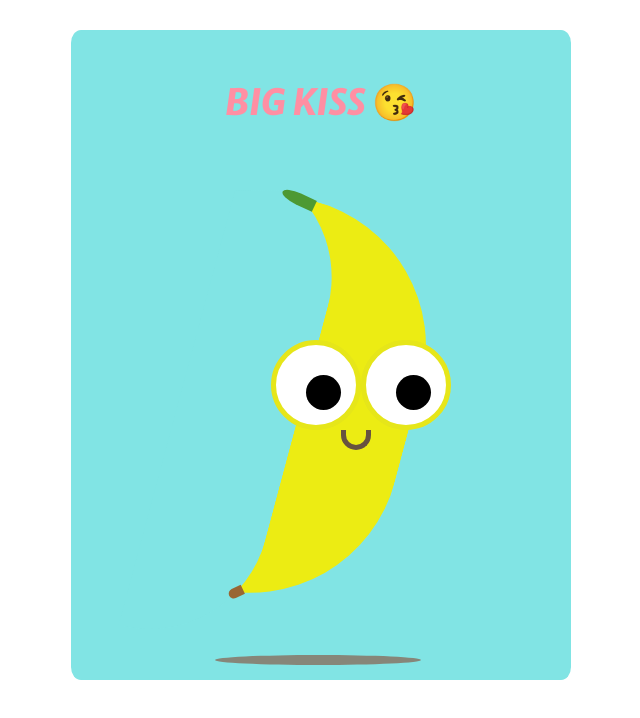
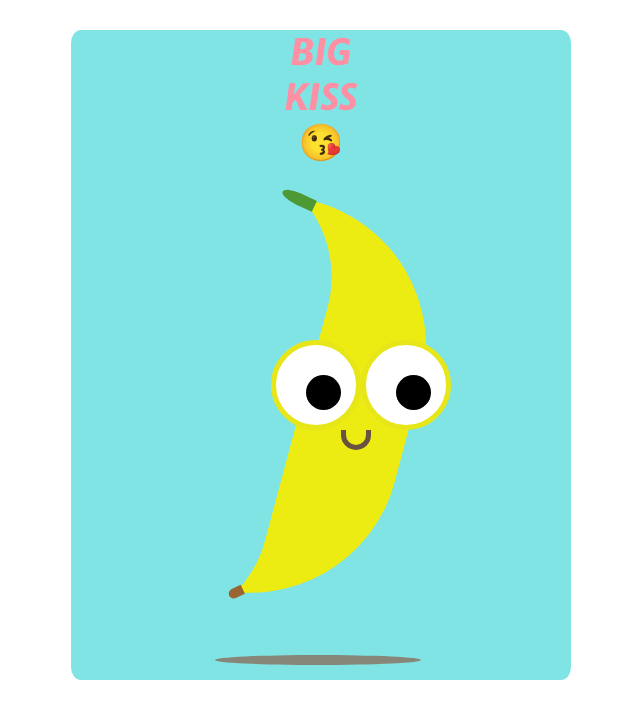
Before and after one commit to snowrain824/snowrain824.github.io, a plain HTML site: page 4APE/banana.html in a window 1280 px wide. Shown: the whole page, without its empty margins (319-959 px from the left). Drawn offline with Linux system fonts and the light colour scheme.

Commit message:
Update banana.css

```diff
--- a/4APE/banana.css
+++ b/4APE/banana.css
@@ -182,7 +182,6 @@
     color: #ff8fa3;
     font-size: 36px;
     text-align: center;
-    width: 120;
-    top: 30;
-
+    width: 120px;
+    top: 30px;
 }
```
